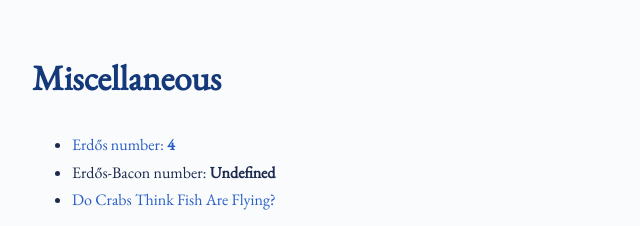
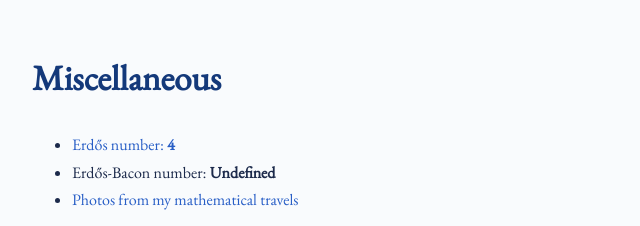
Before and after one commit to cbhughes29/christianbhughes.github.io, a plain HTML site: page misc.html in a window 1280 px wide. Shown: the top 226 px of the page, 208-848 px from the left. Drawn offline with nearby package versions, Linux system fonts and the light colour scheme.

Commit message:
Update misc.html

```diff
--- a/misc.html
+++ b/misc.html
@@ -45,9 +45,7 @@
 <li>Erdős-Bacon number: <strong>Undefined</strong></li>
 
     <li>
-      <a href="https://docrabsthinkfishareflying.com" target="_blank">
-        Do Crabs Think Fish Are Flying?
-      </a>
+      <a href="photos.html">Photos from my mathematical travels</a>
     </li>
   </ul>
 
```
